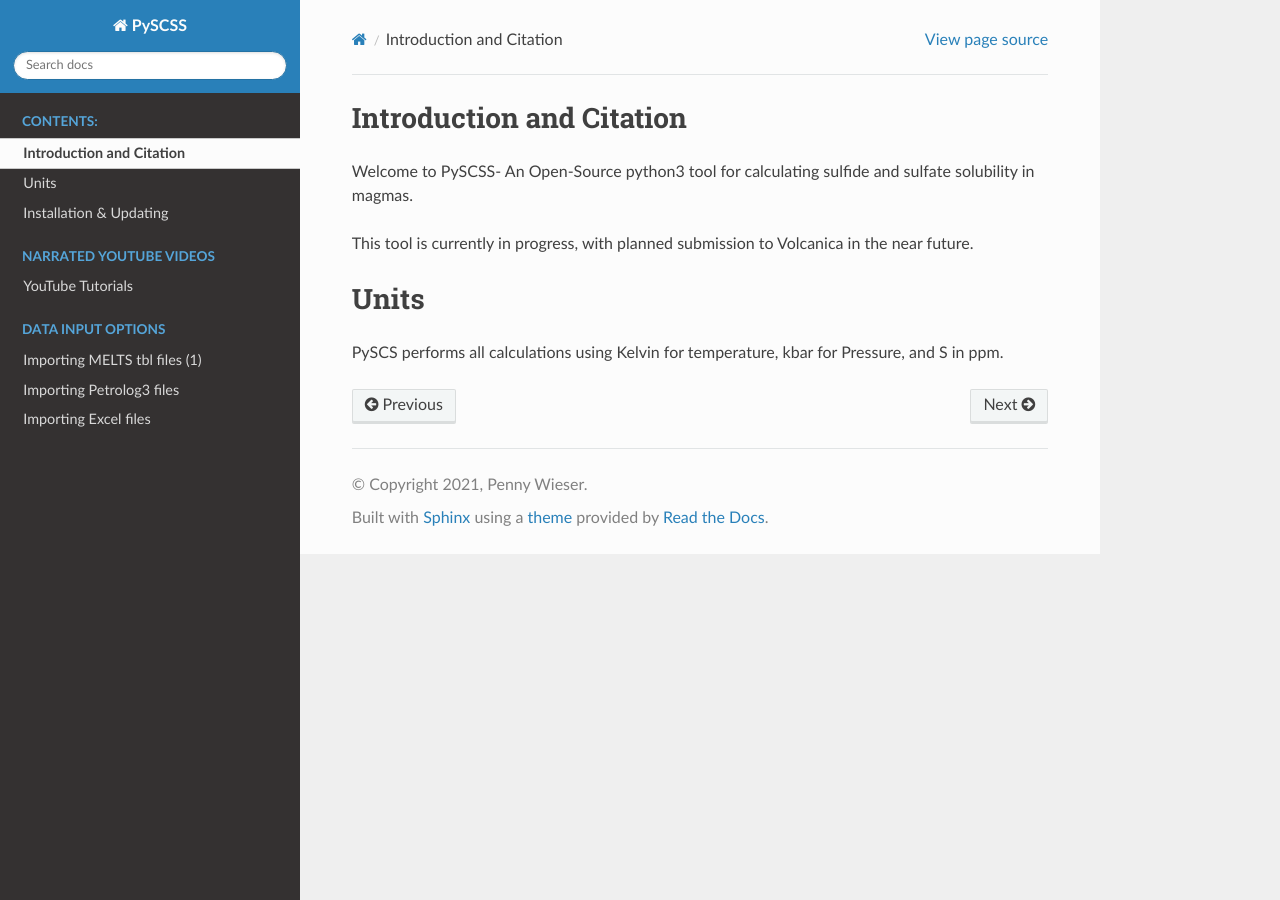
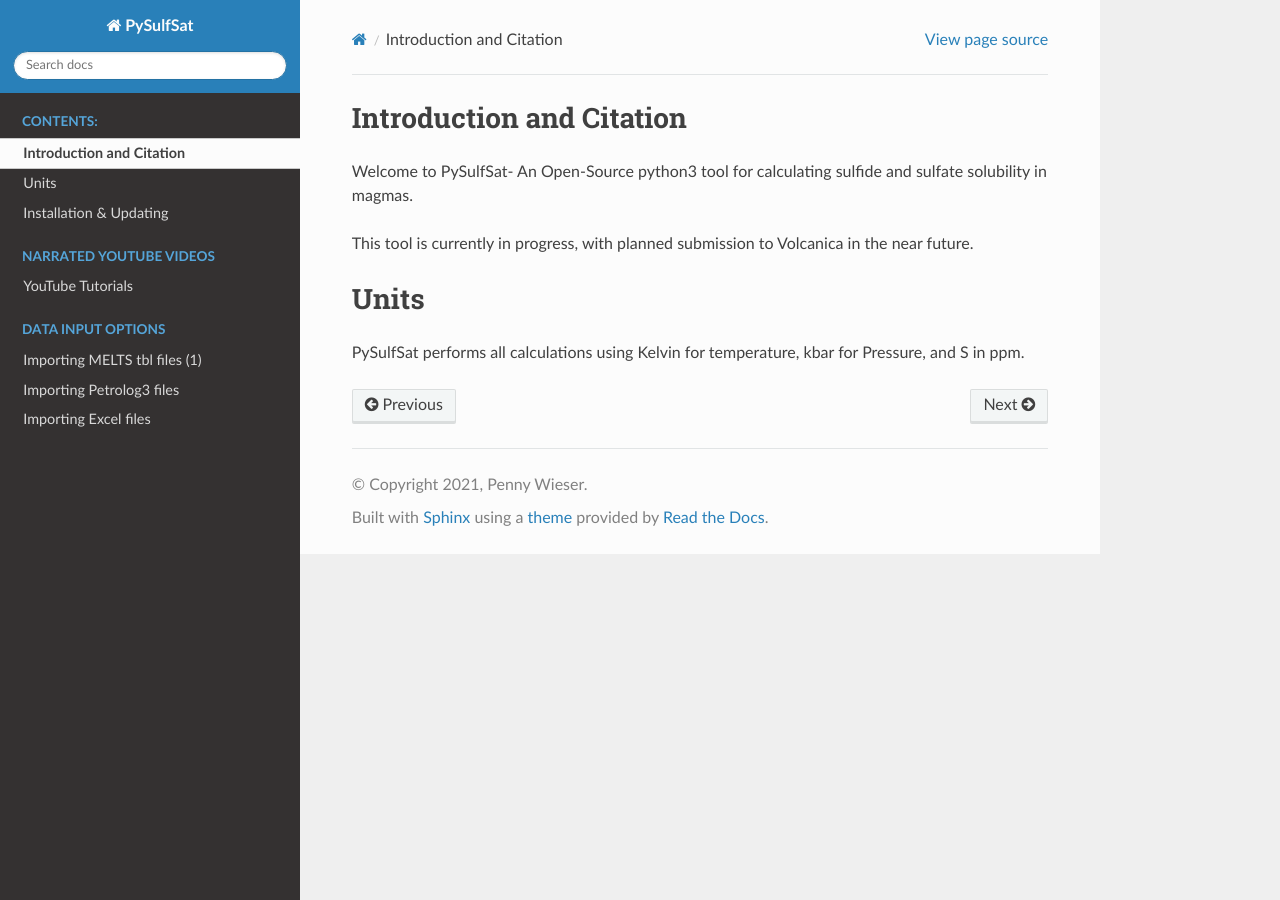
Before and after one commit to PennyWieser/PySulfSat, a Sphinx documentation site: the page built from docs/introduction.rst, in a window 1280 px wide. Built offline with Sphinx 7.4.7 and the Read the Docs theme 2.0.0, drawn with Linux system fonts in a browser that asks for light colours; pages that are not in the unit, such as notebooks, are missing from menus.

Commit message:
Rmeoved all PySCSS names

```diff
--- a/docs/api/SCSS.rst
+++ b/docs/api/SCSS.rst
@@ -1,5 +1,5 @@
 Sulfide Saturation Functions
 ======================
 
-.. automodule:: PySCSS.SCSS
+.. automodule:: PySulfSat.SCSS
    :members:
--- a/docs/conf.py
+++ b/docs/conf.py
@@ -20,7 +20,7 @@ sys.path.insert(0, os.path.abspath('..'))
 
 # -- Project information -----------------------------------------------------
 
-project = 'PySCSS'
+project = 'PySulfSat'
 copyright = '2021, Penny Wieser'
 author = 'Penny Wieser'
 
@@ -79,13 +79,13 @@ nbsphinx_prolog = r"""
 
     <div class="admonition note">
       <p>This page was generated from
-        <a class="reference external" href="https://github.com/PennyWieser/PySCSS/blob/{{ git_ref|e }}/{{ docname|e }}">{{ docname|e }}</a>.
+        <a class="reference external" href="https://github.com/PennyWieser/PySulfSat/blob/{{ git_ref|e }}/{{ docname|e }}">{{ docname|e }}</a>.
 
             Interactive online version:
-            <a href="https://mybinder.org/v2/gh/PennyWieser/PySCSS/{{ git_ref|e }}?filepath={{ docname|e }}"><img alt="Binder badge" src="https://mybinder.org/badge_logo.svg" style="vertical-align:text-bottom"></a>.
+            <a href="https://mybinder.org/v2/gh/PennyWieser/PySulfSat/{{ git_ref|e }}?filepath={{ docname|e }}"><img alt="Binder badge" src="https://mybinder.org/badge_logo.svg" style="vertical-align:text-bottom"></a>.
     </p>
     <p>
-    <a class="reference download internal" download="" href="https://github.com/PennyWieser/PySCSS/blob/{{ git_ref|e }}/{{ docname|e }}"><code class="xref download docutils literal notranslate"><span class="pre">Python</span> <span class="pre">Notebook</span> <span class="pre">Download</span></code></a>
+    <a class="reference download internal" download="" href="https://github.com/PennyWieser/PySulfSat/blob/{{ git_ref|e }}/{{ docname|e }}"><code class="xref download docutils literal notranslate"><span class="pre">Python</span> <span class="pre">Notebook</span> <span class="pre">Download</span></code></a>
       </p>
       <script>
         if (document.location.host) {
@@ -170,7 +170,7 @@ html_static_path = ['_static']
 # -- Options for HTMLHelp output ---------------------------------------------
 
 # Output file base name for HTML help builder.
-htmlhelp_basename = 'PySCSSdoc'
+htmlhelp_basename = 'PySulfSatdoc'
 
 
 # -- Options for LaTeX output ------------------------------------------------
@@ -197,7 +197,7 @@ latex_elements = {
 # (source start file, target name, title,
 #  author, documentclass [howto, manual, or own class]).
 latex_documents = [
-    (master_doc, 'PySCSS.tex', 'PySCSS Documentation',
+    (master_doc, 'PySulfSat.tex', 'PySulfSat Documentation',
      'Penny Wieser', 'manual'),
 ]
 
@@ -207,7 +207,7 @@ latex_documents = [
 # One entry per manual page. List of tuples
 # (source start file, name, description, authors, manual section).
 man_pages = [
-    (master_doc, 'PySCSS', 'PySCSS Documentation',
+    (master_doc, 'PySulfSat', 'PySulfSat Documentation',
      [author], 1)
 ]
 
@@ -218,8 +218,8 @@ man_pages = [
 # (source start file, target name, title, author,
 #  dir menu entry, description, category)
 texinfo_documents = [
-    (master_doc, 'PySCSS', 'PySCSS Documentation',
-     author, 'PySCSS', 'One line description of project.',
+    (master_doc, 'PySulfSat', 'PySulfSat Documentation',
+     author, 'PySulfSat', 'One line description of project.',
      'Miscellaneous'),
 ]
 
--- a/docs/index.rst
+++ b/docs/index.rst
@@ -1,4 +1,4 @@
-.. PySCSS documentation master file, created by
+.. PySulfSat documentation master file, created by
    sphinx-quickstart on July 21
    You can adapt this file completely to your liking, but it should at least
    contain the root `toctree` directive.
--- a/docs/introduction.rst
+++ b/docs/introduction.rst
@@ -2,7 +2,7 @@
 Introduction and Citation
 ==============================
 
-Welcome to PySCSS- An Open-Source python3 tool for calculating sulfide and sulfate solubility in magmas.
+Welcome to PySulfSat- An Open-Source python3 tool for calculating sulfide and sulfate solubility in magmas.
 
 This tool is currently in progress, with planned submission to Volcanica in the near future.
 
@@ -10,4 +10,4 @@ This tool is currently in progress, with planned submission to Volcanica in the
 Units
 ==============================
 
-PySCS performs all calculations using  Kelvin for temperature, kbar for Pressure, and S in ppm.
+PySulfSat performs all calculations using  Kelvin for temperature, kbar for Pressure, and S in ppm.
--- a/docs/youtube.rst
+++ b/docs/youtube.rst
@@ -10,7 +10,7 @@ We recommend readers go through the associated notebooks for each of their tutor
 
 Why did we develop Thermobar
 ^^^^^^^^^^^^^^^^^^^^^^^^^^^^^^
-A short introduction to the motivation behind developing PySCSS.
+A short introduction to the motivation behind developing PySulfSat
 
 .. raw:: html
 
--- a/src/PySulfSat/__init__.py
+++ b/src/PySulfSat/__init__.py
@@ -20,6 +20,6 @@ from PySulfSat.s6_corrections import *
 from PySulfSat.scas_calc import *
 from PySulfSat.sulf_mass_balance import *
 
-#from PySCSS.SCSS import *
+
 # version
 from ._version import __version__
```
Also changed, not shown: README.md (+4 -4 lines), docs/Examples/Sulf_Evolution_During_FC/Sulfide_sat_magma_evolution_Iceland.ipynb, 2 other files.
